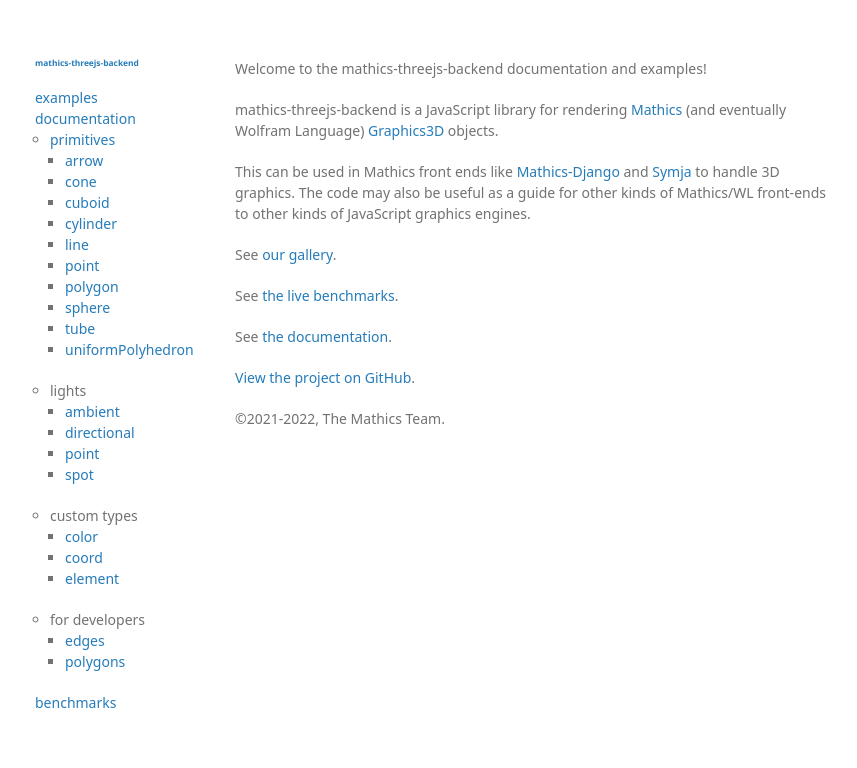
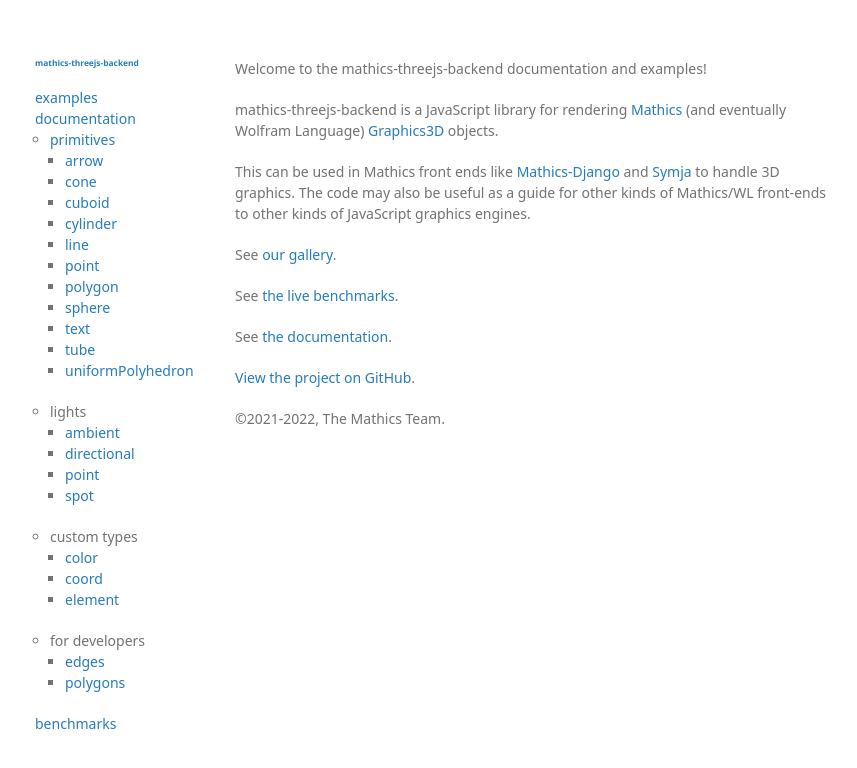
Before and after one commit to Mathics3/mathics-threejs-backend, a Jekyll site: the page built from docs/index.md, in a window 1280 px wide. Shown: the top 768 px of the page, without its empty margins (205-1062 px from the left). Built offline with Jekyll 4.4.1, drawn with Linux system fonts in a browser that asks for light colours; some web fonts are replaced; our own code applies the rules of GitHub Pages for plain Markdown files.

Commit message:
docs: Add text to sidebar

```diff
--- a/docs/_includes/Sidebar.html
+++ b/docs/_includes/Sidebar.html
@@ -16,6 +16,7 @@
 					<li><a href="/mathics-threejs-backend/primitives/point">point</a></li>
 					<li><a href="/mathics-threejs-backend/primitives/polygon">polygon</a></li>
 					<li><a href="/mathics-threejs-backend/primitives/sphere">sphere</a></li>
+					<li><a href="/mathics-threejs-backend/primitives/text">text</a></li>
 					<li><a href="/mathics-threejs-backend/primitives/tube">tube</a></li>
 					<li><a href="/mathics-threejs-backend/primitives/uniformPolyhedron">uniform&shy;Polyhedron</a></li>
 				</ul>
```
